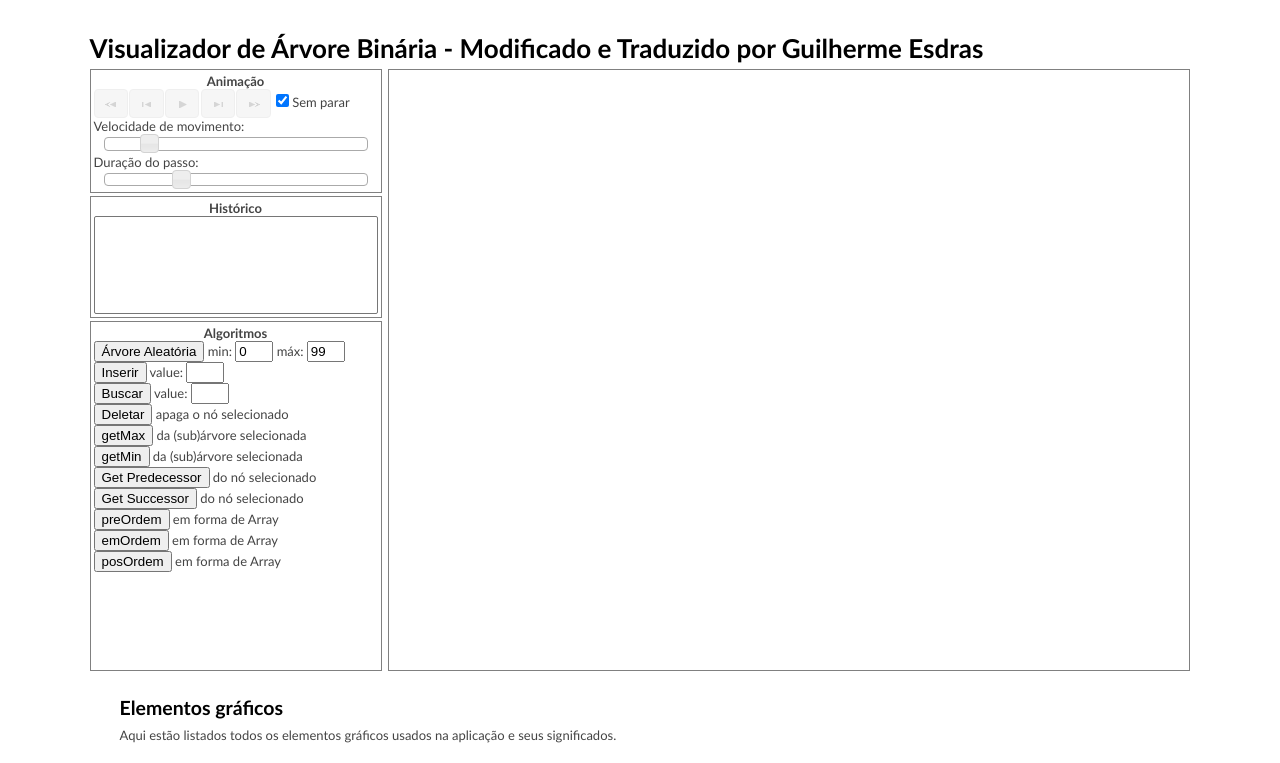
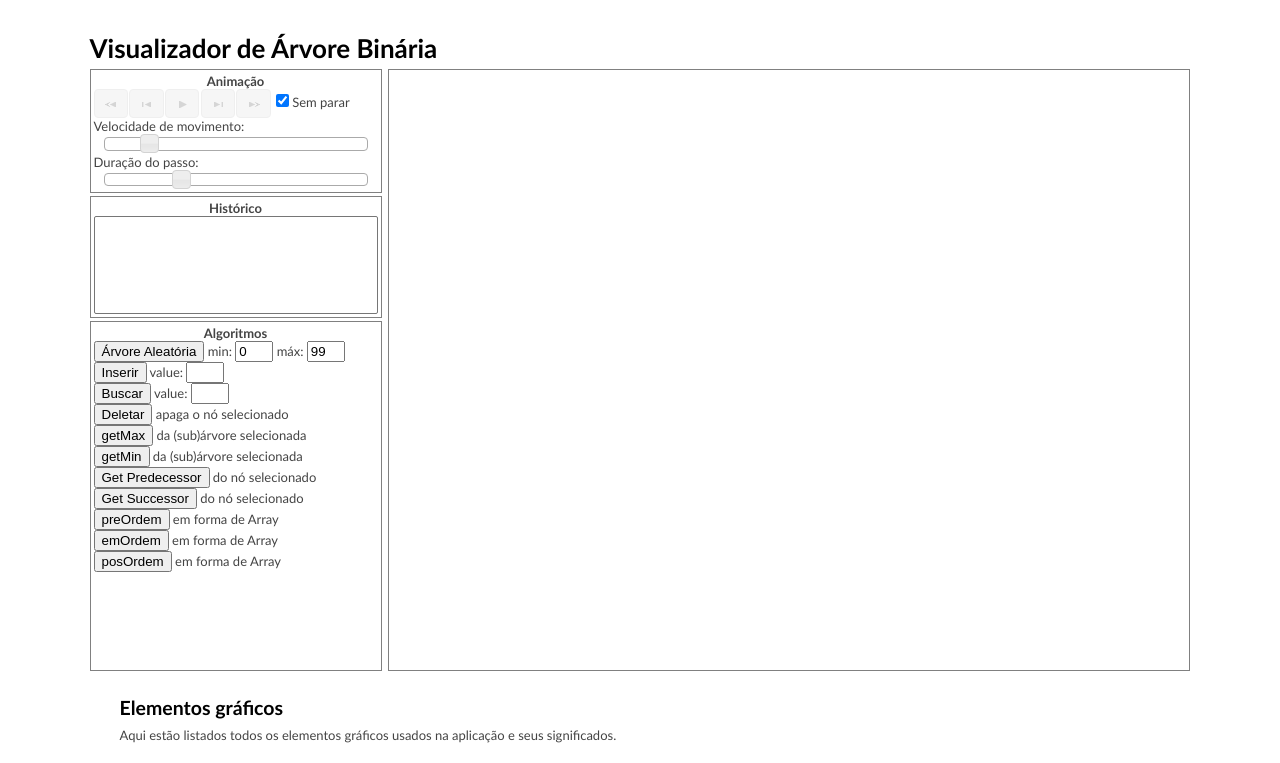
Before and after one commit to GuilhermeEsdras/GuilhermeEsdras.github.io, a plain HTML site: page VisualizadorDeArvoreBinaria/binary-search-tree.html in a window 1280 px wide. Shown: the top 763 px of the page. Drawn offline with Linux system fonts and the light colour scheme.

Commit message:
Update binary-search-tree.html

```diff
--- a/VisualizadorDeArvoreBinaria/binary-search-tree.html
+++ b/VisualizadorDeArvoreBinaria/binary-search-tree.html
@@ -41,7 +41,7 @@
                     <div style="margin-top:1px;">
                         <div class="clear"></div>
 
-                        <h1 id="binary_search_tree" class="anchor">Visualizador de Árvore Binária - Modificado e Traduzido por Guilherme Esdras</h1>
+                        <h1 id="binary_search_tree" class="anchor">Visualizador de Árvore Binária</h1>
 
                         <div id="controlDiv"></div>
                         <div id="drawDiv"></div>
```
